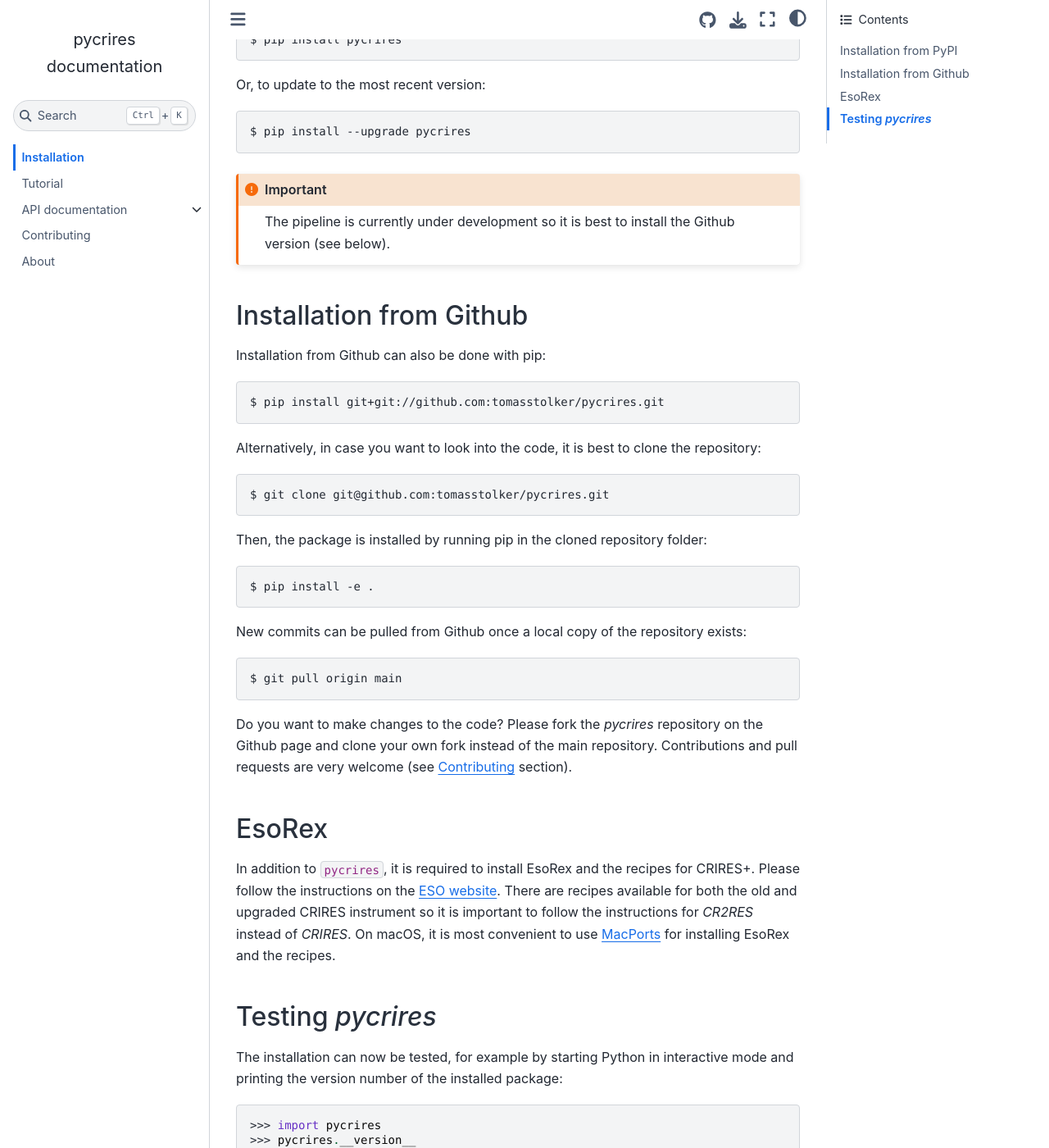
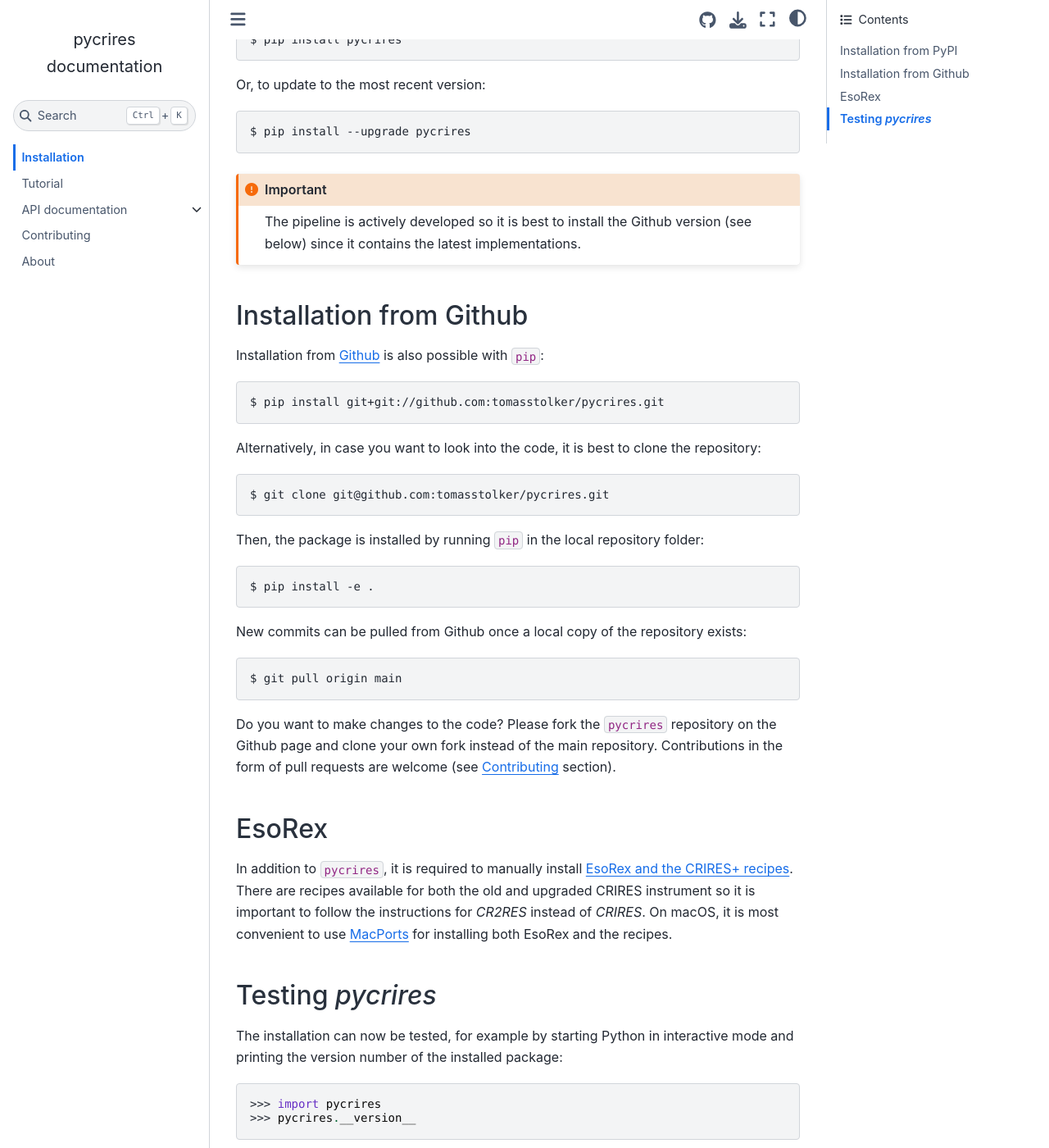
Before and after one commit to tomasstolker/pycrires, a Sphinx documentation site: the page built from docs/installation.rst, in a window 1280 px wide and 1400 px high, scrolled down 307 px. Shown: the whole window at 82% size. Built offline with Sphinx 7.4.7 and the Sphinx Book theme 1.1.4, drawn with Linux system fonts in a browser that asks for light colours; some of the changed text lies outside the part shown.

Commit message:
Improvements in the Pipeline and documentation

```diff
--- a/docs/index.rst
+++ b/docs/index.rst
@@ -3,7 +3,7 @@
 Documentation for *pycrires*
 ============================
 
-*pycrires* is a data reduction pipeline for VLT/CRIRES.
+*pycrires* is a data reduction pipeline for VLT/CRIRES+.
 
 .. toctree::
    :maxdepth: 2
--- a/docs/installation.rst
+++ b/docs/installation.rst
@@ -21,12 +21,12 @@ Or, to update to the most recent version:
    $ pip install --upgrade pycrires
 
 .. important::
-   The pipeline is currently under development so it is best to install the Github version (see below).
+   The pipeline is actively developed so it is best to install the Github version (see below) since it contains the latest implementations.
 
 Installation from Github
 ------------------------
 
-Installation from Github can also be done with pip:
+Installation from `Github <https://github.com/tomasstolker/pycrires>`_ is also possible with ``pip``:
 
 .. code-block:: console
 
@@ -38,7 +38,7 @@ Alternatively, in case you want to look into the code, it is best to clone the r
 
     $ git clone git@github.com:tomasstolker/pycrires.git
 
-Then, the package is installed by running pip in the cloned repository folder:
+Then, the package is installed by running ``pip`` in the local repository folder:
 
 .. code-block:: console
 
@@ -50,12 +50,12 @@ New commits can be pulled from Github once a local copy of the repository exists
 
     $ git pull origin main
 
-Do you want to make changes to the code? Please fork the `pycrires` repository on the Github page and clone your own fork instead of the main repository. Contributions and pull requests are very welcome (see :ref:`contributing` section).
+Do you want to make changes to the code? Please fork the ``pycrires`` repository on the Github page and clone your own fork instead of the main repository. Contributions in the form of pull requests are welcome (see :ref:`contributing` section).
 
 EsoRex
 ------
 
-In addition to ``pycrires``, it is required to install EsoRex and the recipes for CRIRES+. Please follow the instructions on the `ESO website <https://www.eso.org/sci/software/pipelines/>`_. There are recipes available for both the old and upgraded CRIRES instrument so it is important to follow the instructions for *CR2RES* instead of *CRIRES*. On macOS, it is most convenient to use `MacPorts <https://www.eso.org/sci/software/pipelines/installation/macports.html>`_ for installing EsoRex and the recipes.
+In addition to ``pycrires``, it is required to manually install `EsoRex and the CRIRES+ recipes <https://www.eso.org/sci/software/pipelines/>`_. There are recipes available for both the old and upgraded CRIRES instrument so it is important to follow the instructions for *CR2RES* instead of *CRIRES*. On macOS, it is most convenient to use `MacPorts <https://www.eso.org/sci/software/pipelines/installation/macports.html>`_ for installing both EsoRex and the recipes.
 
 Testing `pycrires`
 ------------------
```
Also changed, not shown: other parts of docs/installation.rst (+2 -2 lines), docs/about.rst (+8 -3 lines), docs/tutorial.ipynb, 3 other files.
